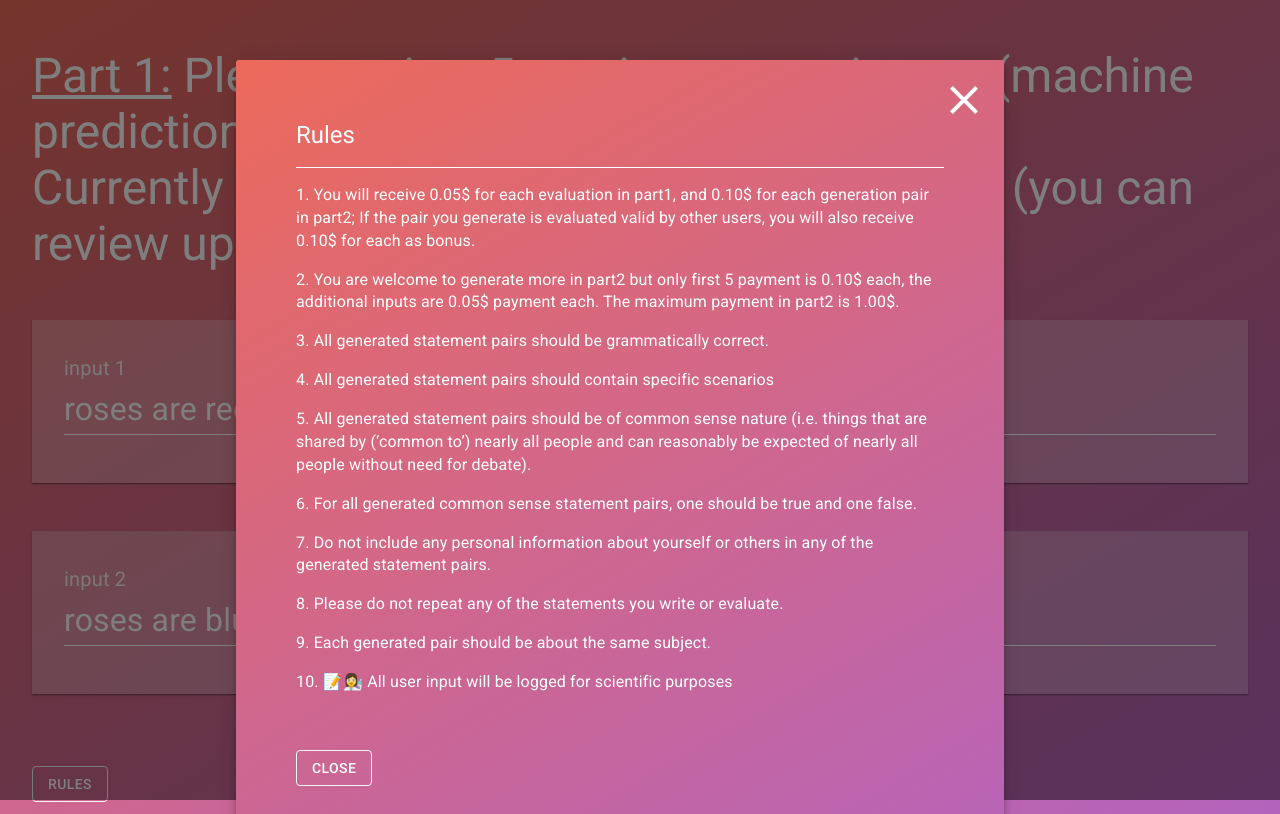
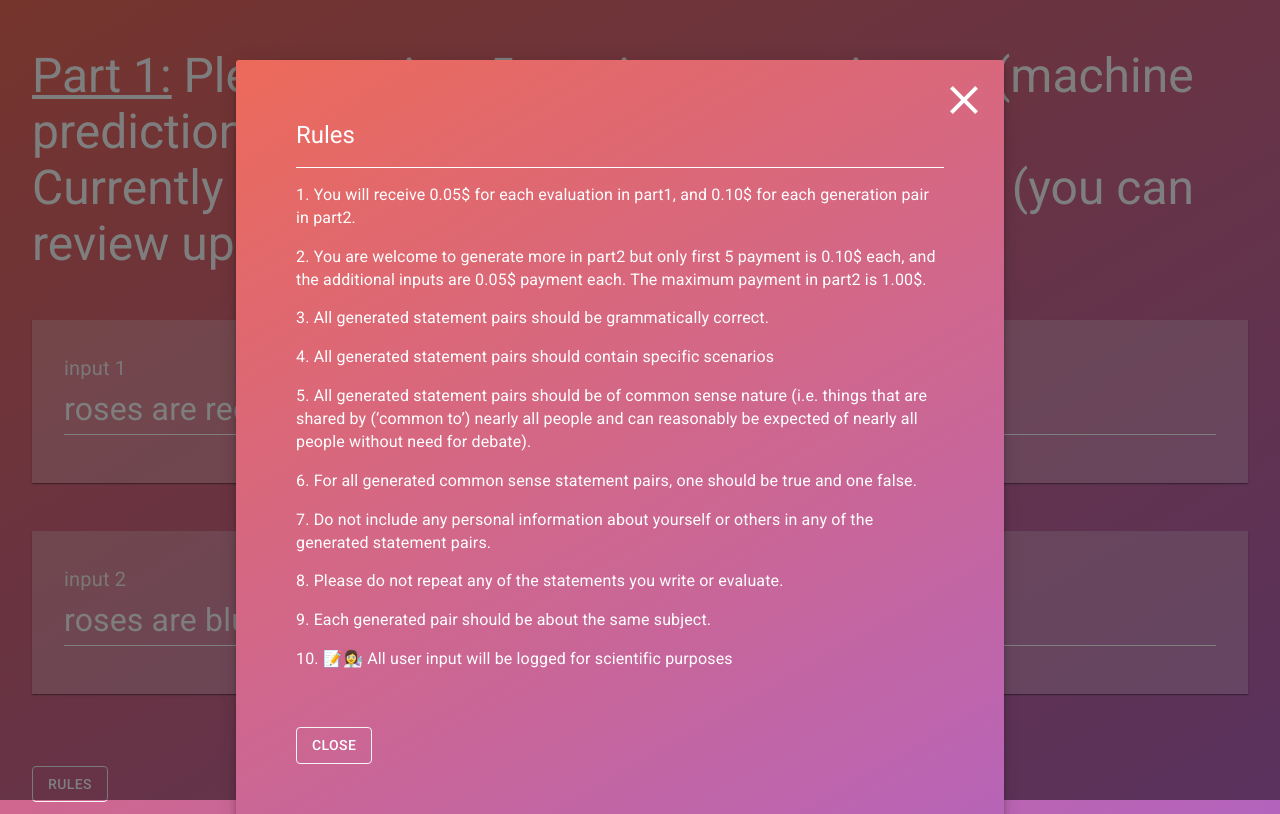
Before and after one commit to isi-usc-edu/mcs-demo, a React (Create React App) app: page / in a window 1280 px wide. Both pictures are taken after a click on the button "RULES". Built offline with nearby package versions, Linux system fonts and the light colour scheme; no server answers.

Commit message:
remove bonus instructions in rules

```diff
--- a/src/components/Rules.js
+++ b/src/components/Rules.js
@@ -77,9 +77,8 @@ class Rules extends React.Component {
             </Typography>
             <span className={classes.divider} />
             <div className={classes.content}>
-              <p>1. You will receive 0.05$ for each evaluation in part1, and 0.10$ for each generation pair in part2; If the pair you generate is evaluated
-                valid by other users, you will also receive 0.10$ for each as bonus.</p>
-              <p>2. You are welcome to generate more in part2 but only first 5 payment is 0.10$ each, the additional inputs are 0.05$ payment each. The maximum
+              <p>1. You will receive 0.05$ for each evaluation in part1, and 0.10$ for each generation pair in part2.</p>
+              <p>2. You are welcome to generate more in part2 but only first 5 payment is 0.10$ each, and the additional inputs are 0.05$ payment each. The maximum
                payment in part2 is 1.00$.</p>
               <p>3. All generated statement pairs should be grammatically correct.</p>
               <p>4. All generated statement pairs should contain specific scenarios</p>
```
